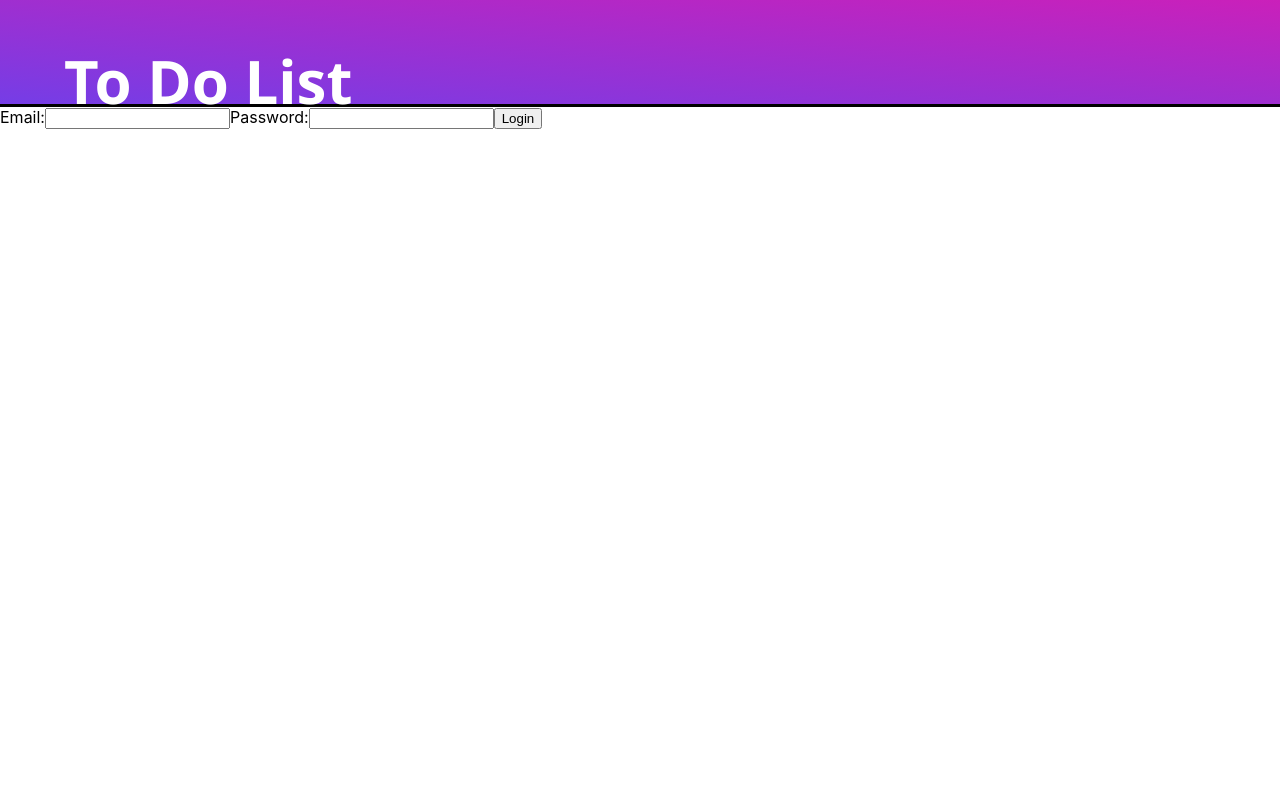
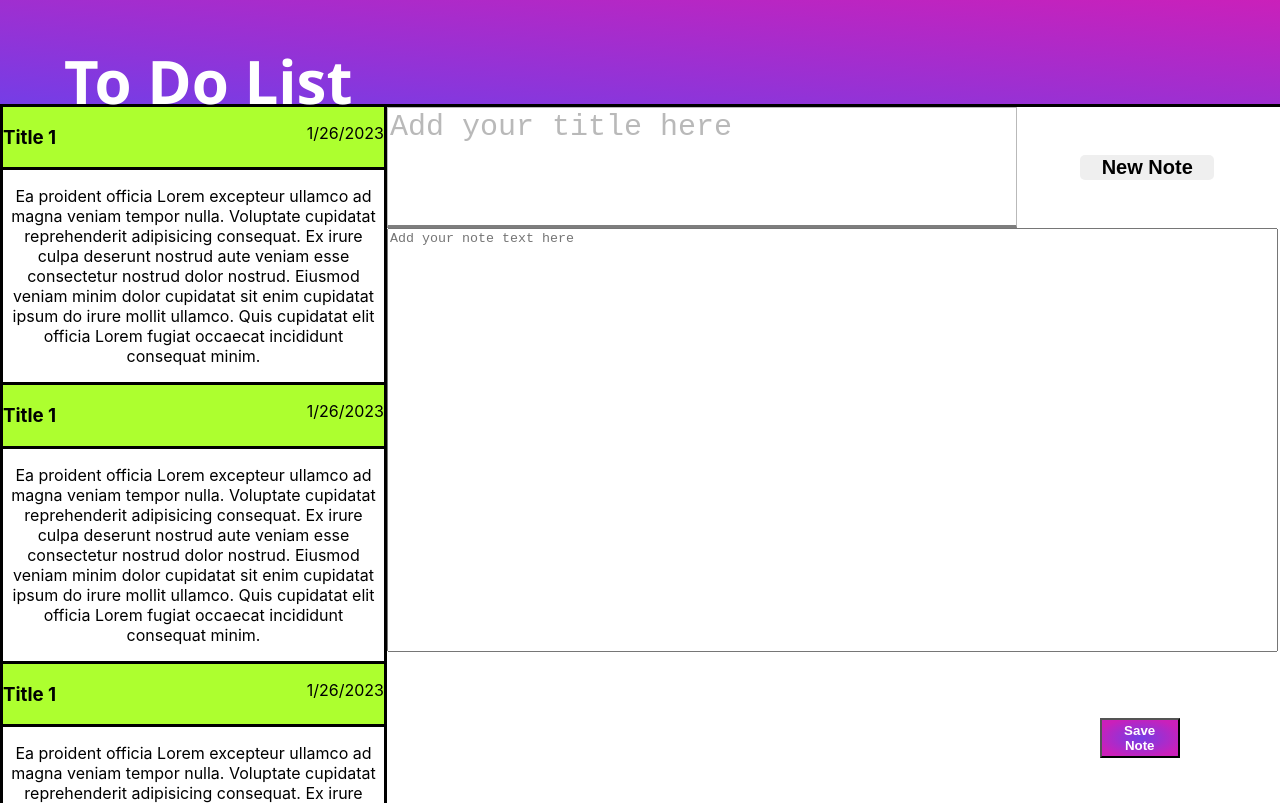
Before and after one commit to DanWilk/todoList, a React (Create React App) app in the folder client/: page / in a window 1280 px wide. Built offline with nearby package versions, Linux system fonts and the light colour scheme.

Commit message:
added new note button and fixed side scroll issue

```diff
--- a/client/src/App.css
+++ b/client/src/App.css
@@ -54,6 +54,10 @@ main {
   flex-wrap: wrap;
 }
 
+textarea {
+  resize: none;
+}
+
 .pageTitle {
   font-family: 'Segoe UI', Tahoma, Geneva, Verdana, sans-serif;
   font-size: 60px;
@@ -89,13 +93,15 @@ main {
 }
 
 .textEditorArea {
-  width: 69.7vw;
+  width: 69.6vw;
   display: flex;
   flex-wrap: wrap;
   max-height: 87vh;
 }
 .textEditorForm {
   width: 100%;
+  display: flex;
+  flex-wrap: wrap;
 }
 
 .titleArea {
@@ -103,7 +109,17 @@ main {
   border-bottom-color: black;
   font-size: 30px;
   opacity: 50%;
-  width: 100%;
+  width: 70%;
+  margin: 0;
+}
+
+.newNoteButton {
+  width: 15%;
+  border: #282c34;
+  border-radius: 5px;
+  font-weight: bold;
+  font-size: 20px;
+  margin: auto;
 }
 
 .noteContent {
--- a/client/src/App.js
+++ b/client/src/App.js
@@ -12,8 +12,8 @@ function App() {
       <div className="App">
         <Header />
         <Routes>
-          <Route exact path="/" element={<Login/>} />
-          <Route path="/:id" element={<Dashboard/>} />
+          {/* <Route exact path="/" element={<Login/>} /> */}
+          <Route path="/" element={<Dashboard/>} />
         </Routes>
       </div>
     </Router>
--- a/client/src/components/NoteEditor/index.js
+++ b/client/src/components/NoteEditor/index.js
@@ -24,6 +24,9 @@ const NoteEditor = (noteText) => {
         <section className='textEditorArea'>
             <form className='textEditorForm'>
                 <textarea className='titleArea'placeholder='Add your title here'></textarea>
+                {/* <div className="newNoteHolder"> */}
+                <button type="button" className='newNoteButton'>New Note</button>
+                {/* </div> */}
                 <textarea className='noteContent' placeholder='Add your note text here' onChange={handleNoteChange} value={noteText.content}></textarea>
                 <button type='submit' className='noteSubmitButton' >Save Note</button>
             </form>
```
